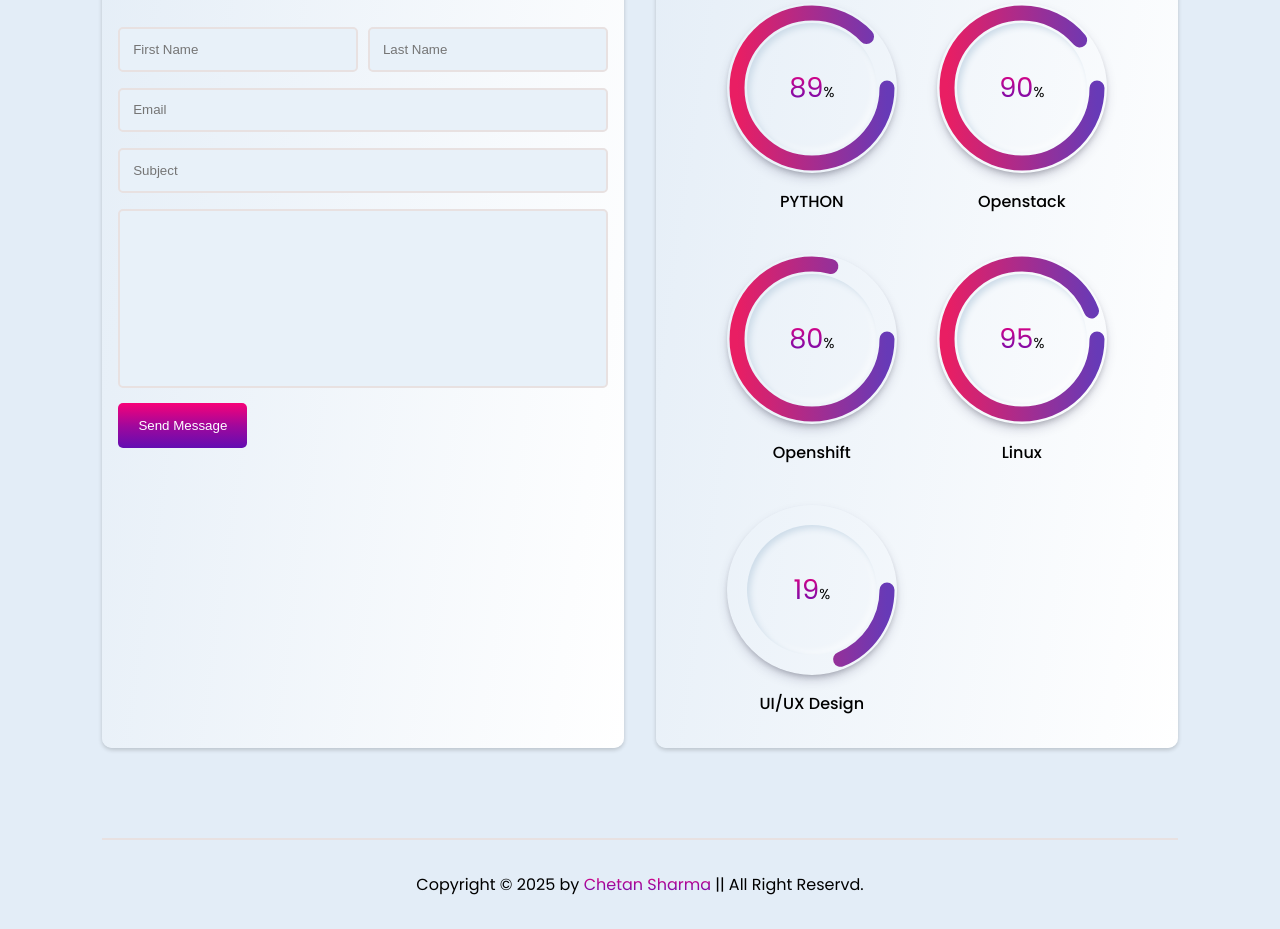
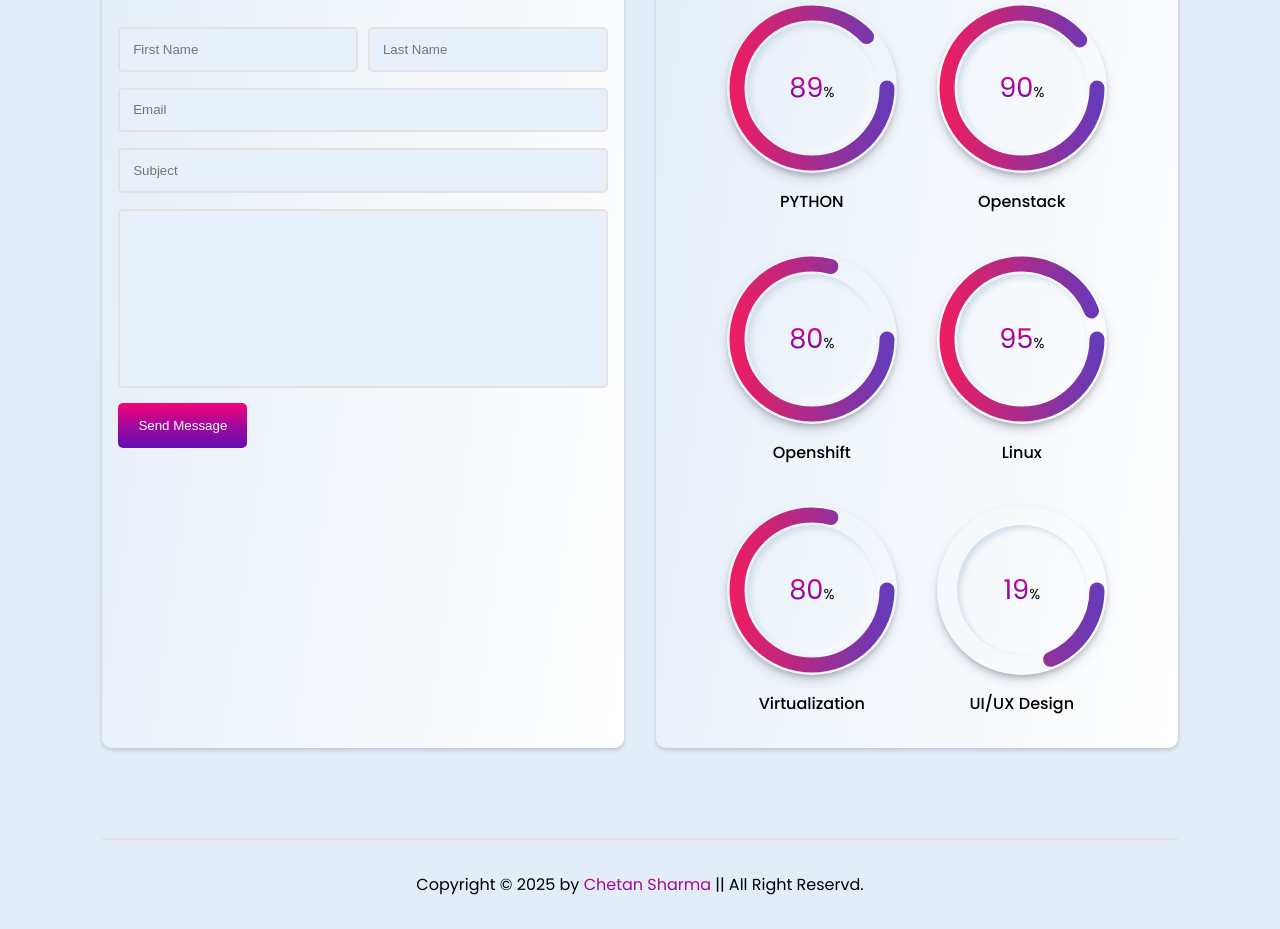
Before and after one commit to esmacan/sarmatech, a plain HTML site: page index.html in a window 1280 px wide. Shown: the part 3870-4799 px from the top of the page. Drawn offline with nearby package versions, Linux system fonts and the light colour scheme.

Commit message:
Update index.html

```diff
--- a/index.html
+++ b/index.html
@@ -415,7 +415,27 @@
                                     Linux
                                 </div>
                             </div>
-
+                            <div class="skill">
+                                <div class="outer-circle">
+                                    <div class="inner-circle">
+                                        <svg xmlns="http://www.w3.org/2000/svg" version="1.1" width="180px" height="180px">
+                                            <defs>
+                                                <linearGradient id="GradientColor">
+                                                <stop offset="0%" stop-color="#e91e63" />
+                                                <stop offset="100%" stop-color="#673ab7" />
+                                                </linearGradient>
+                                            </defs>
+                                                <circle cx="85" cy="85" r="75" stroke-linecap="round" />
+                                       </svg>
+                                       <h2 class="counter">
+                                        <span data-target="80">0</span>%
+                                       </h2>
+                                    </div>
+                                </div>
+                                <div class="sk-title">
+                                    Virtualization
+                                </div>
+                            </div>
                             <div class="skill">
                                 <div class="outer-circle">
                                     <div class="inner-circle">
```
